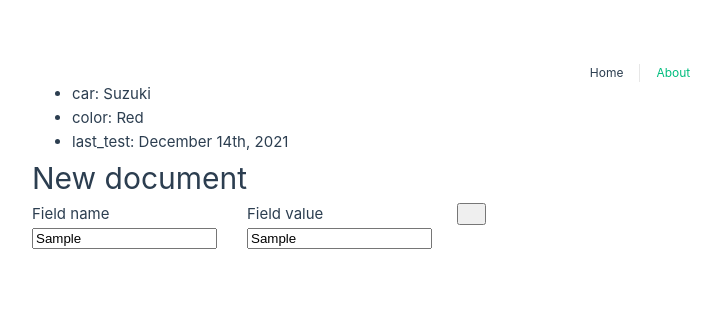
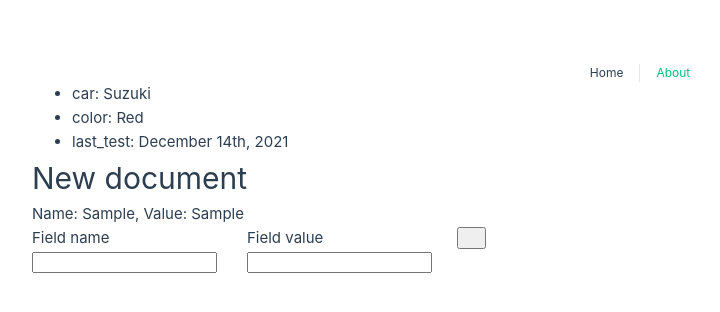
Before and after one commit to matan188/aba, a Vue app: page / in a window 1280 px wide. Both pictures are taken after typing "Sample", "Sample" into the empty fields and a click on the button 471 px from the left and 213 px from the top of the page. Shown: the top 312 px of the page, without its empty margins (0-720 px from the left). Built offline with nearby package versions, Linux system fonts and the light colour scheme; some icons are missing.

Commit message:
Add new item to list

```diff
--- a/src/components/HomeComponent.vue
+++ b/src/components/HomeComponent.vue
@@ -21,7 +21,20 @@ export default {
     };
   },
   components: { PlusThickIcon },
-  methods: {},
+  methods: {
+    addNewItem() {
+      if (!this.newName || !this.newValue) {
+        return;
+      }
+      const newItem = {
+        name: this.newName,
+        value: this.newValue,
+      };
+      this.itemsToAdd.push(newItem);
+      this.newName = "";
+      this.newValue = "";
+    },
+  },
   mounted() {
     for (const [key, value] of Object.entries(json.items)) {
       this.items[key] = value;
@@ -43,6 +56,9 @@ script
     <div class="invoice-wrap flex flex-column">
       <form @submit.prevent="submitForm" class="invoice-">
         <h1>New document</h1>
+        <div v-for="newItem in itemsToAdd" :key="newItem.name">
+          Name: {{ newItem.name }}, Value: {{ newItem.value }}
+        </div>
         <span>
           <div class="new-item">
             <span class="field-name">
```
